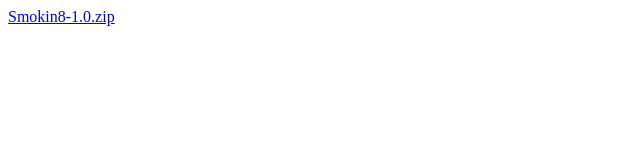
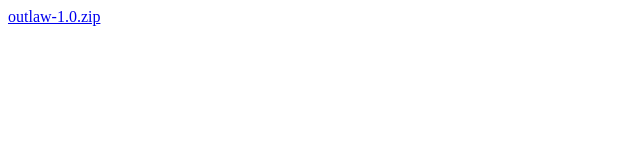
Before and after one commit to OutlawBoyz/OutlawBoyz, a plain HTML site: page index.html in a window 1280 px wide. Shown: the full height of the page, 0-640 px from the left. Drawn offline with Linux system fonts and the light colour scheme.

Commit message:
Update index.html

```diff
--- a/index.html
+++ b/index.html
@@ -1,2 +1,2 @@
 <!DOCTYPE html>
-<a href="Smokin8-1.0.zip">Smokin8-1.0.zip</a>
+<a href="outlaw-1.0.zip">outlaw-1.0.zip</a>
```
